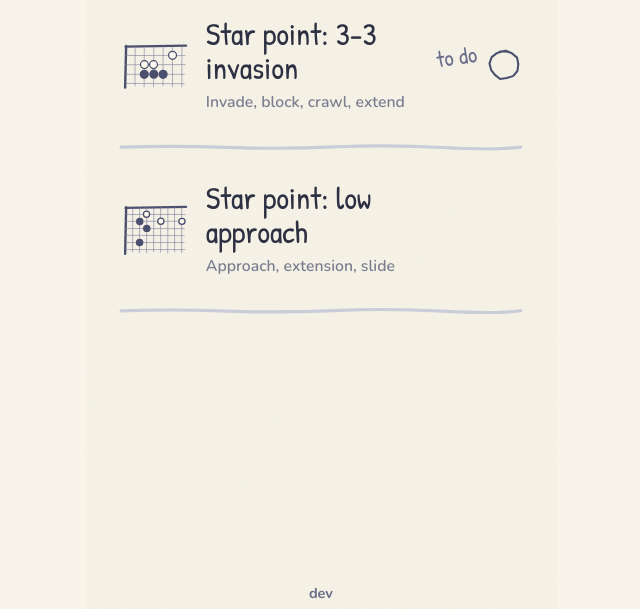
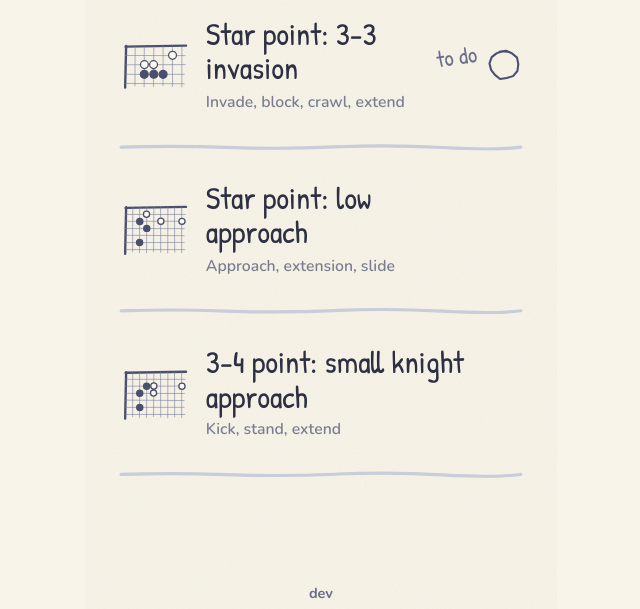
Before and after one commit to SinaLaura/joseki-teacher, a plain HTML site: page index.html in a window 1280 px wide. Shown: the part 191-800 px from the top of the page, without its empty margins (319-959 px from the left). Drawn offline with nearby package versions, Linux system fonts and the light colour scheme.

Commit message:
Add the third joseki: 3-4 point, small knight approach, kick line (#23)
Co-authored-by: Claude <noreply@anthropic.com>

```diff
--- a/app.js
+++ b/app.js
@@ -135,15 +135,15 @@ class Component extends DCLogic {
         ]
       },
       j34: {
-        d: 0, title: 'Komoku: small knight approach', short: 'Small knight approach', sub: 'Kick, stand, extend', tint: '#dff3e7',
+        d: 0, title: '3-4 point: small knight approach', short: 'Small knight approach', sub: 'Kick, stand, extend', tint: '#dff3e7',
         seq: [B(3, 4), W(5, 3), B(4, 3), W(5, 4), B(3, 6), W(9, 3)],
         why: 'Black kicks, so White settles on top and Black keeps sente.',
-        fp: 'Play the komoku in the {c} corner.',
-        tc: 'Approach the komoku in the {c} corner.',
+        fp: 'Play the 3-4 point in the {c} corner.',
+        tc: 'Approach the 3-4 point in the {c} corner.',
         tryP: { 2: 'Kick.', 4: 'Extend.' },
         tb: { 2: 'White approaches with a small knight\u2019s move. Kick.', 4: 'White stands. Extend.' },
         tw: { 1: 'Approach with a small knight\u2019s move in the {c} corner.', 3: 'Stand.', 5: 'Extend three spaces.' },
-        ex: ['Black plays the komoku.', 'White approaches with a small knight\u2019s move.', 'Black kicks.', 'White stands.', 'Black extends and keeps sente.', 'White extends three spaces along the edge.'],
+        ex: ['Black plays the 3-4 point.', 'White approaches with a small knight\u2019s move.', 'Black kicks.', 'White stands.', 'Black extends and keeps sente.', 'White extends three spaces along the edge.'],
         qs: [
           { shown: 2, opts: [{ c: 5, r: 2 }, { c: 4, r: 3 }, { c: 6, r: 4 }], ok: 1, p: 'Black\u2019s kick?' },
           { shown: 3, opts: [{ c: 4, r: 2 }, { c: 3, r: 3 }, { c: 5, r: 4 }], ok: 2, p: 'Stand.' },
@@ -835,7 +835,7 @@ class Component extends DCLogic {
       barFill: 'position:absolute;left:0;top:29px;height:8px;overflow:hidden;background:' + this.barSvg(true) + ' left top/342px 8px no-repeat;transition:width .5s ease;width:' + barPct + '%',
       markerStyle: s.review ? 'display:none' : 'position:absolute;left:calc(62.5% - 13px);top:20px;width:26px;height:26px;background:' + this.web(webOn ? 2 : (!s.review && s.pts >= 10 ? 1 : 0)) + ' center/26px no-repeat' + (webOn ? ';animation:pop .5s ease-out' : ''),
       walkerStyle: 'position:absolute;top:17px;width:32px;height:32px;transition:left .5s ease;left:calc(' + barPct + '% - 16px);background:' + this.sketchSpider() + ' center/34px no-repeat', gridStyle: 'display:none', edges: [], boardStyle,
-                  josekiList: ['j33', 'j44'].map((id, k, arr) => {
+                  josekiList: ['j33', 'j44', 'j34'].map((id, k, arr) => {
         const nextOpen = arr.find(x => !s.learned[x]), isDone = !!s.learned[id], isNext = id === nextOpen;
         const D = this.data()[id], done = !!s.learned[id], open = UNLOCK_ALL || k === 0 || !!s.learned[arr[k - 1]];
         return { thumb: this.thumbBg(id), name: D.title, sub: open ? (done ? 'Ready to review' : D.sub) : 'After ' + this.data()[arr[k - 1]].short, tint: D.tint,
```
Also changed, not shown: design/Main.dc.html (+5 -5 lines), 1 other file.
